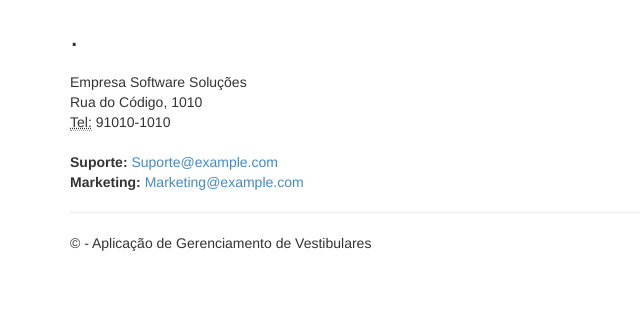
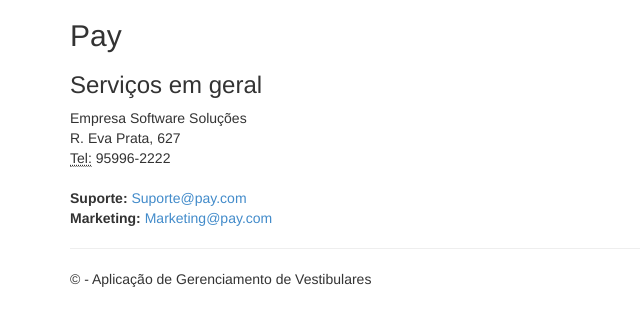
Before and after one commit to israelrsoares/ac09, a Django app: template app/templates/app/contact.html in a window 1280 px wide. Shown: the part 51-377 px from the top of the page, without its empty margins (0-640 px from the left). Run offline with Django 3.2, Linux system fonts and the light colour scheme; the template is opened without the code that fills it, so the values that code supplies are empty; some libraries are stand-ins or nearby versions.

Commit message:
Update contact.html

```diff
--- a/app/templates/app/contact.html
+++ b/app/templates/app/contact.html
@@ -2,19 +2,19 @@
 
 {% block content %}
 
-<h2>{{ title }}.</h2>
-<h3>{{ message }}</h3>
+<h2>Pay</h2>
+<h3>Serviços em geral</h3>
 
 <address>
     Empresa Software Soluções<br />
-    Rua do Código, 1010<br />
+    R. Eva Prata, 627<br />
     <abbr title="Telefone">Tel:</abbr>
-    91010-1010
+    95996-2222
 </address>
 
 <address>
-    <strong>Suporte:</strong>   <a href="mailto:Suporte@example.com">Suporte@example.com</a><br />
-    <strong>Marketing:</strong> <a href="mailto:Marketing@example.com">Marketing@example.com</a>
+    <strong>Suporte:</strong>   <a href="mailto:Suporte@pay.com">Suporte@pay.com</a><br />
+    <strong>Marketing:</strong> <a href="mailto:Marketing@pay.com">Marketing@pay.com</a>
 </address>
 
 {% endblock %}
```
